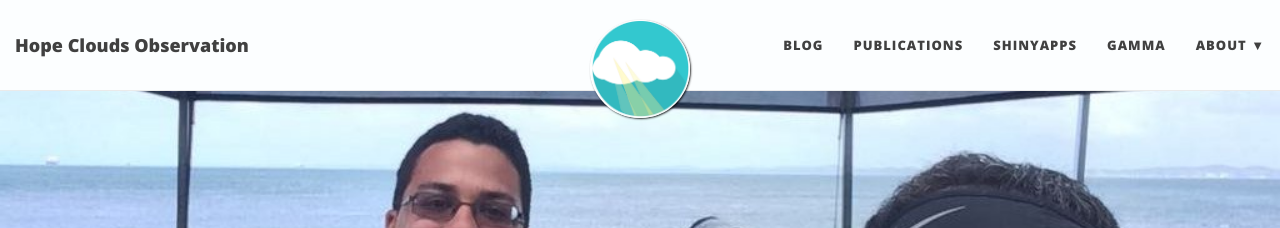
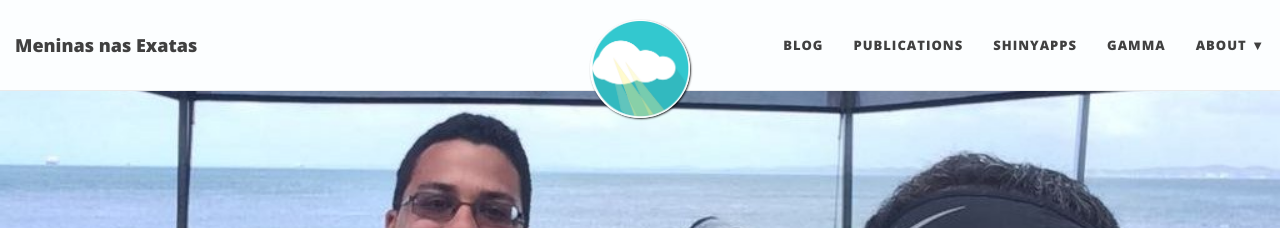
Before and after one commit to meninas-nas-exatas/meninas-nas-exatas.github.io, a Jekyll site: the page built from index.html, in a window 1280 px wide. Shown: the top 228 px of the page. Built offline with Jekyll 4.4.1, drawn with Linux system fonts in a browser that asks for light colours; nearby versions of some CDN libraries; the list of posts is cut into pages by our own code.

Commit message:
Update _config.yml

```diff
--- a/_config.yml
+++ b/_config.yml
@@ -7,8 +7,8 @@ baseurl: ""
 
 # General
 
-title: Hope Clouds Observation                           # Name of website
-description: Data Science Blog                           # Short description of your site
+title: Meninas nas Exatas                           # Name of website
+description: Bahia                          # Short description of your site
 encoding: UTF-8                                          # Encoding
 
 # --- Navigation bar options --- #
```
